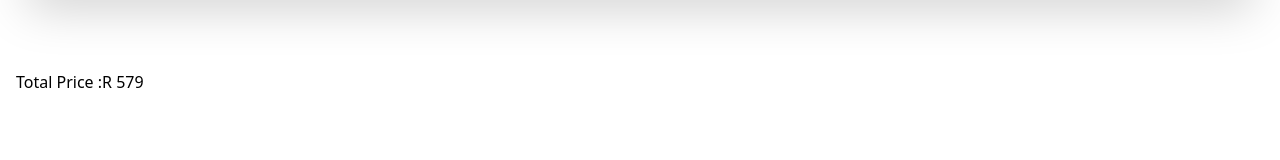
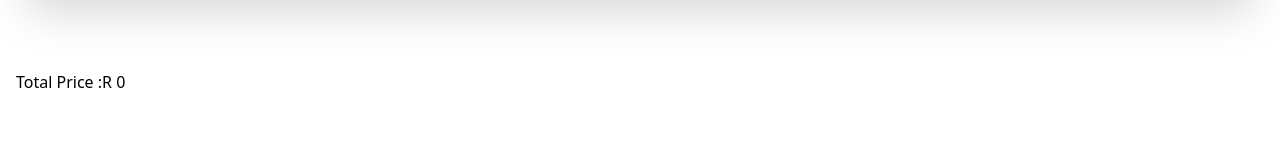
Before and after one commit to Luthando496/VogueGrove, a React (Vite) app in the folder frontend/: page /cart in a window 1280 px wide. Shown: the part 622-782 px from the top of the page. Built offline with nearby package versions, Linux system fonts and the light colour scheme.

Commit message:
added spinner slide

```diff
--- a/frontend/src/components/Card.jsx
+++ b/frontend/src/components/Card.jsx
@@ -1,16 +1,15 @@
 import React from 'react'
 import {Link} from 'react-router-dom'
 import {AiFillHeart} from 'react-icons/ai'
+import { useDispatch } from 'react-redux'
+import { addCart } from '../store/actions/cartActions'
 
 const Card = ({product,height}) => {
   const {image,name,price,_id} = product
-  const addTofavoriteHandler =()=>{
-    console.log(product)
+  const dispatch = useDispatch()
 
-  }
-  const addToCartHandler=(product)=>{
-
-
+  const addToCartHandler=(ro)=>{
+      dispatch(addCart(ro))
   }
   return (
         <div className="w-full ">
@@ -20,7 +19,7 @@ const Card = ({product,height}) => {
         </Link>
           {/* <span className="absolute top-4 left-4 p-2 bg-sky-700 text-white font-thin">- 20% off</span> */}
           <div className="absolute group-hover:translate-y-[0%] duration-700 translate-y-[100%] text-center bottom-0 w-full h-[50px] bg-black/40 ">
-            <button onClick={addToCartHandler} className="text-center w-full h-full mb-2 text-base font-jost text-amber-500 bg-black/60  tracking-[3px] font-thin px-1">Add to Cart</button>
+            <button onClick={()=>addToCartHandler(product)} className="text-center w-full h-full mb-2 text-base font-jost text-amber-500 bg)-black/60  tracking-[3px] font-thin px-1">Add to Cart</button>
           </div>
         </div>
         <div className="card-body text-center mt-4 space-y-3">
--- a/frontend/src/pages/Cart.jsx
+++ b/frontend/src/pages/Cart.jsx
@@ -4,13 +4,23 @@ import { Link } from 'react-router-dom'
 import {SlArrowRight} from 'react-icons/sl'
 import {IoIosArrowForward,IoIosArrowBack} from 'react-icons/io'
 import {BsTrash} from 'react-icons/bs'
-import { useSelector} from 'react-redux'
+import { useDispatch,useSelector } from 'react-redux'
+import { addCart,decreaseCart, removeCart } from '../store/actions/cartActions'
 // import 'checkout.styles.scss'
 
 
 const Cart = () => {
+    const dispatch = useDispatch()
     const {items}  = useSelector(state => state.cart)
-    const total = items.reduce((acc, item) => acc + item.price * item.quantity,0 )
+    const total = items.reduce((acc, item) => acc + item.price * item.qty,0 )
+
+    const increase=(product)=>{
+        dispatch(addCart(product))
+    }
+    const decrease=(product)=>{
+        dispatch(decreaseCart(product))
+    }
+
   return (
     <>
         <Navbar />
@@ -47,7 +57,8 @@ const Cart = () => {
                 <tr>
                     <td className='md:w-[45%]'>
                         <div className="flex items-center px-4 py-5 gap-4 w-full">
-                            <BsTrash size={20} className="text-red-500 text-xl font-semibold" />
+                            <BsTrash onClick={()=>dispatch(removeCart(item.
+                            _id)) }  className="text-red-500 font-semibold cursor-pointer text-2xl" />
                             <img src={item.image} className="w-20 h-20 object-cover hidden lg:block" alt={item._id} />
                             <div className="ml-4">
                                 <p className="text-sm font-semibold tracking-[2px] text-gray-500">{item.name}</p>
@@ -58,7 +69,7 @@ const Cart = () => {
                        R {item.price}
                     </td>
                     <td className='flex justify-center mt-4 text-center gap-2 items-center'>
-                       <IoIosArrowBack /> 3 <IoIosArrowForward />
+                       <IoIosArrowBack className='text-2xl cursor-pointer' onClick={()=>decrease(item) }   /> {item.qty} <IoIosArrowForward className='text-2xl cursor-pointer' onClick={()=>increase(item) } />
                     </td>
                     <td className='text-center'>
                         $56.00
@@ -68,7 +79,7 @@ const Cart = () => {
             ))}
             </table>
             </div>
-            <h4 className="mt-20">Total Price :R 579</h4>
+            <h4 className="mt-20">Total Price :R {total}</h4>
 
             </div>
 
--- a/frontend/src/store/actions/cartActions.js
+++ b/frontend/src/store/actions/cartActions.js
@@ -2,14 +2,21 @@ import {cartAction} from '../cartReducer'
 
 export const addCart =(product)=>{
     return dispatch=>{
+        console.log(product);
         dispatch(cartAction.addToCart(product))
+    }
+}
+export const decreaseCart =(product)=>{
+    return dispatch=>{
+        console.log(product);
+        dispatch(cartAction.decreaseQTY(product))
     }
 }
 
 
-export const removeCart =(product)=>{
+export const removeCart =(id)=>{
     return dispatch=>{
-        dispatch(cartAction.removeItem(product))
+        dispatch(cartAction.removeItem(id))
     }
 }
 
--- a/frontend/src/store/cartReducer.js
+++ b/frontend/src/store/cartReducer.js
@@ -19,22 +19,40 @@ const cartSlice = createSlice({
             const item = action.payload
             const existItem = state.items.find(p => p._id === item._id)
 
-            if(existItem) {
-                state.items = state.items.map((x) =>
-                  x._id === existItem._id ? item : x
-                );
-              } else {
-                state.items = [...state.items, item];
+            if(!existItem){
+              const product = {
+                _id:item._id,
+                name:item.name,
+                price:item.price,
+                image:item.image,
+                qty:1
               }
+              state.items = [...state.items, product]
+            }else{
+              existItem.qty++
+            }
+
 
             localStorage.setItem('cart',JSON.stringify(state.items))
 
         },
+
+        decreaseQTY(state,action){
+          const item = action.payload
+          const existItem = state.items.find(p => p._id === item._id)
+
+          existItem.qty--
+
+            if(existItem.qty < 1){
+              state.items = state.items.filter(p => p._id!== item._id)
+            }
+
+            localStorage.setItem('cart',JSON.stringify(state.items))
+        },
         removeItem(state, action){
-            // const id = action.payload
-            // const exist = state.items.find(p => p.id === id)
+            const id = action.payload
             // if(exist.quantity === 1){
-                state.items = state.items.filter(item => item._id !== action.payload)
+                state.items = state.items.filter(item => item._id !== id)
 
                 localStorage.setItem('cart',JSON.stringify(state.items))
 
```
